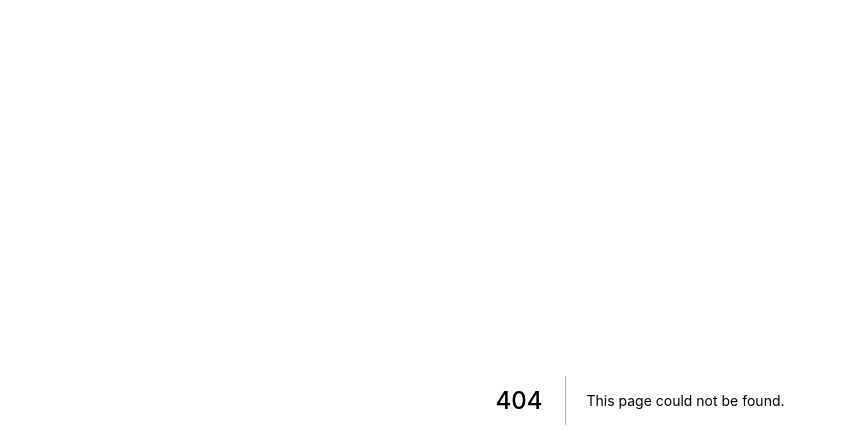
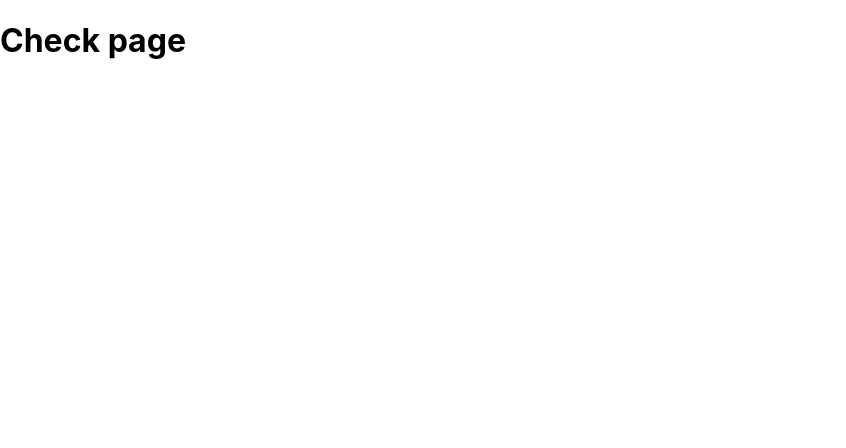
Before and after one commit to p2426/nextjs, a Next.js app: page /check in a window 1280 px wide. Before the commit this address had no page. Shown: the top 448 px of the page, without its empty margins (0-846 px from the left). Built offline with nearby package versions, Linux system fonts and the light colour scheme.

Commit message:
Add check page

```diff
--- /dev/null
+++ b/pages/check/index.js
@@ -0,0 +1,7 @@
+const Check = () => {
+    return (
+        <h1>Check page</h1>
+    );
+};
+
+export default Check;
--- a/pages/index.js
+++ b/pages/index.js
@@ -8,7 +8,7 @@ export default function Home() {
   return (
     <div className={styles.container}>
       <Head>
-        <title>Create Next App</title>
+        <title>P</title>
         <meta name="description" content="Generated by create next app" />
         <link rel="icon" href="/favicon.ico" />
       </Head>
```
